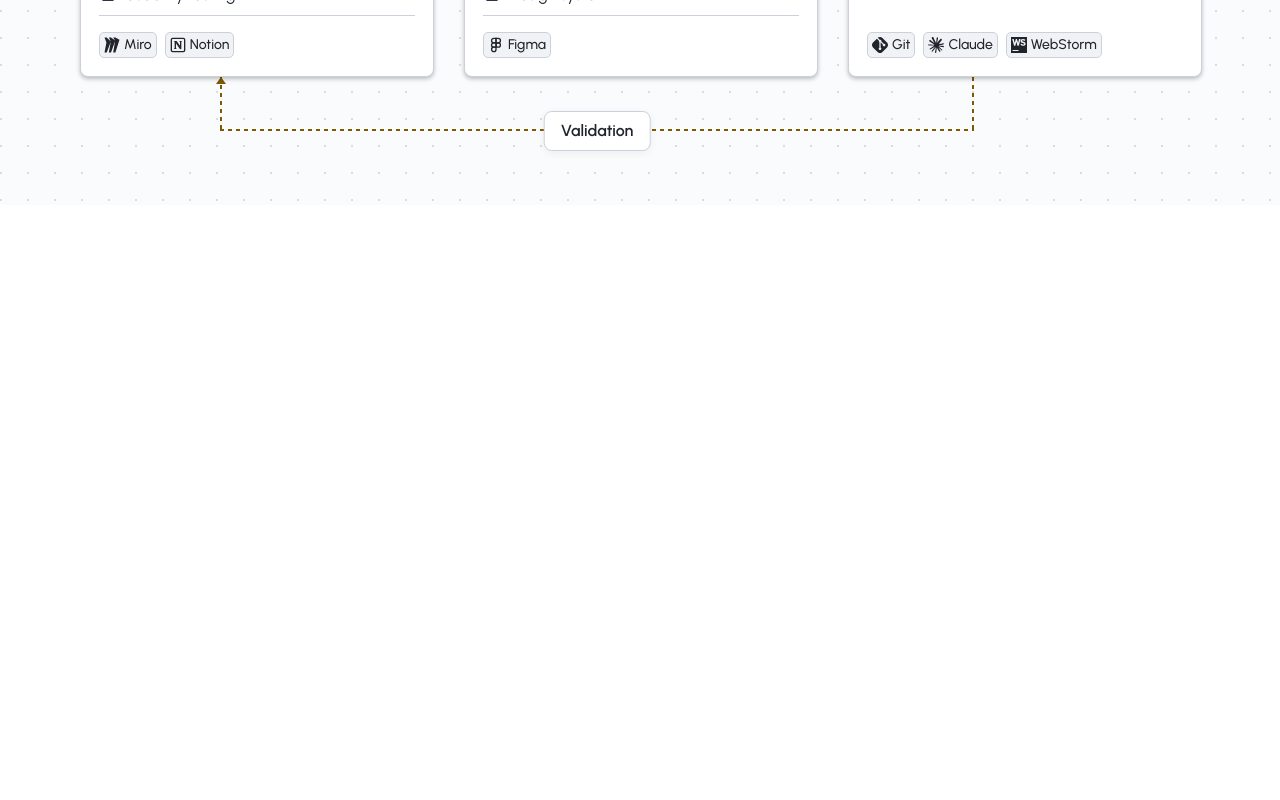
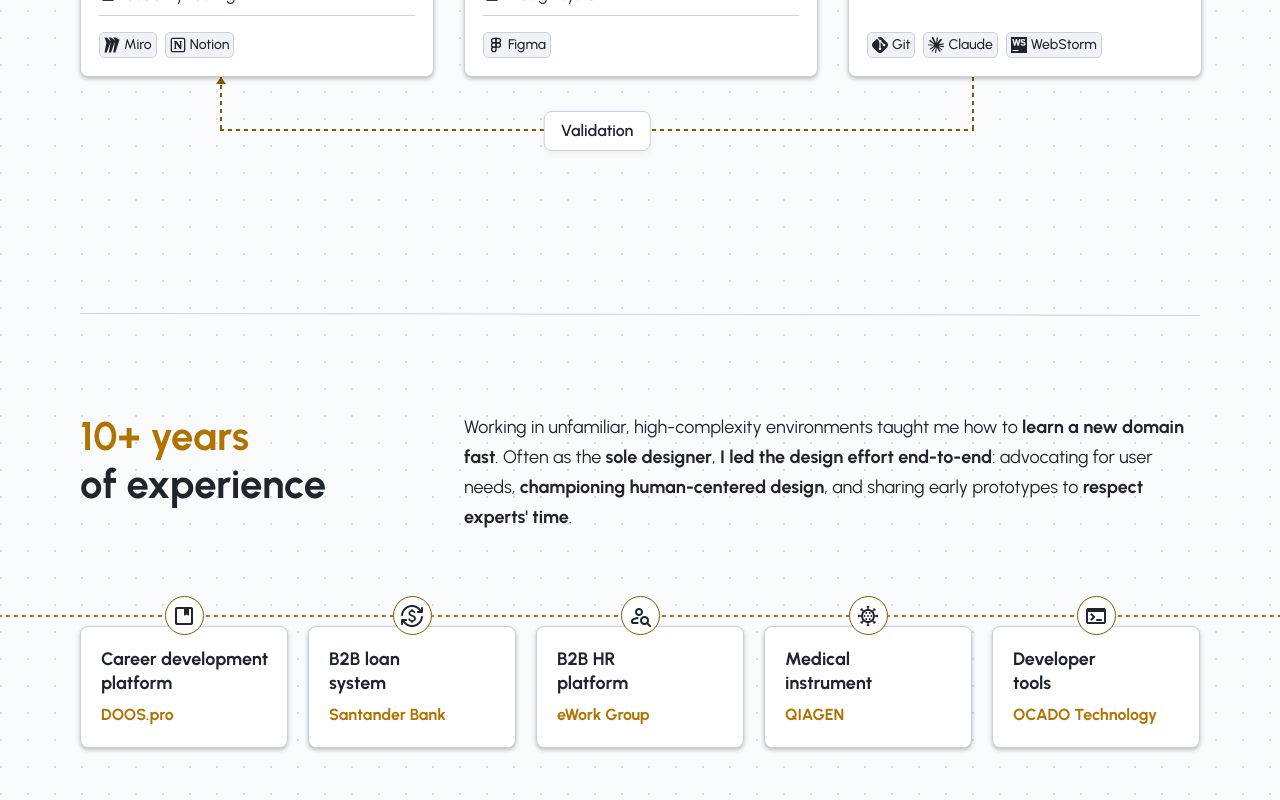
Before and after one commit to Detriz-dev/personal-website, a React (Vite) app in the folder frontend/: page / in a window 1280 px wide. Shown: the part 1421-2221 px from the top of the page. Before the commit the page ends 1626 px from the top, so only its background shows below. Built offline with nearby package versions, Linux system fonts and the light colour scheme.

Commit message:
Experiance sectin

```diff
--- /dev/null
+++ b/frontend/src/components/ExperienceSection/ExperienceSection.module.css
@@ -0,0 +1,17 @@
+/* Section is full width; content sits in the same 1120px column as the SectionHeader divider. */
+
+.experienceSection {
+    width: 100%;
+    overflow-x: clip; /* TimeLine's dashed line spans the viewport; never cause page scroll */
+}
+
+.inner {
+    max-width: 1120px;
+    margin: 0 auto;
+    padding: 44px 16px;
+}
+
+/* Spacing below the header: same 64px rhythm as SkillSection */
+.timeLine {
+    margin-top: 64px;
+}
--- /dev/null
+++ b/frontend/src/components/ExperienceSection/ExperienceSection.tsx
@@ -0,0 +1,43 @@
+import SectionHeader from "../SectionHeader/SectionHeader.tsx";
+import TimeLine from "../TimeLine/TimeLine.tsx";
+import type { TimeLineItem } from "../TimeLine/TimeLine.types.ts";
+import styles from "./ExperienceSection.module.css";
+import type { ExperienceSectionProps } from "./ExperienceSection.types.ts";
+
+// Copy from docs/site-copy.md — 10+ Years of Experience > Domain Highlights; icons and line breaks from Figma (66:46392)
+const DOMAINS: TimeLineItem[] = [
+    { icon: "developer_guide", title: <>Career development<br />platform</>, company: "DOOS.pro" },
+    { icon: "currency_exchange", title: <>B2B loan<br />system</>, company: "Santander Bank" },
+    { icon: "person_search", title: <>B2B HR<br />platform</>, company: "eWork Group" },
+    { icon: "coronavirus", title: <>Medical<br />instrument</>, company: "QIAGEN" },
+    { icon: "terminal", title: <>Developer<br />tools</>, company: "OCADO Technology" },
+];
+
+// Copy from docs/site-copy.md — 10+ Years of Experience; emphasis as in Figma (66:46398)
+const ExperienceSection = ({ theme = "light", className, ...sectionProps }: ExperienceSectionProps) => {
+    const classes = [styles.experienceSection, className].filter(Boolean).join(" ");
+
+    return (
+        <section {...sectionProps} className={classes}>
+            <div className={styles.inner}>
+                <SectionHeader
+                    theme={theme}
+                    accent="10+ years"
+                    title="of experience"
+                    description={
+                        <>
+                            Working in unfamiliar, high-complexity environments taught me how to{" "}
+                            <strong>learn a new domain fast</strong>. Often as the <strong>sole designer</strong>,{" "}
+                            <strong>I led the design effort end-to-end</strong>: advocating for user needs,{" "}
+                            <strong>championing human-centered design</strong>, and sharing early prototypes to{" "}
+                            <strong>respect experts' time</strong>.
+                        </>
+                    }
+                />
+                <TimeLine theme={theme} items={DOMAINS} className={styles.timeLine} />
+            </div>
+        </section>
+    );
+};
+
+export default ExperienceSection;
--- /dev/null
+++ b/frontend/src/components/ExperienceSection/ExperienceSection.types.ts
@@ -0,0 +1,11 @@
+import type { HTMLAttributes } from "react";
+
+export type ExperienceSectionTheme = "light" | "dark";
+
+/**
+ * Experience section, placed below the Skills section.
+ * Copy is fixed (docs/site-copy.md — 10+ Years of Experience); only theme is configurable.
+ */
+export type ExperienceSectionProps = Omit<HTMLAttributes<HTMLElement>, "children"> & {
+    theme?: ExperienceSectionTheme;
+};
--- /dev/null
+++ b/frontend/src/components/TimeLine/TimeLine.module.css
@@ -0,0 +1,148 @@
+/* Values from Figma (Personal Site / TimeLine, light 66:46392, dark 66:46391).
+   Five 208px cards with 20px gaps fill the 1120px column; the dashed line spans the full viewport width.
+   Icon circles (39px) sit centered on the line, overlapping the top of each card.
+   Narrower than the track: scrolls horizontally instead of reflowing the line.
+   Wide enough: the line runs edge to edge; the parent section clips it at the viewport edge. */
+
+.timeLine {
+    width: 100%;
+    overflow-x: auto;
+    overflow-y: hidden;
+    font-family: var(--font-family-primary);
+    letter-spacing: var(--font-letter-spacing-default);
+}
+
+.track {
+    position: relative;
+    width: 1120px;
+    margin: 0 auto;
+    padding: 0 0 8px; /* room for the card shadow */
+}
+
+@media (min-width: 1152px) {
+    .timeLine {
+        overflow: visible;
+    }
+}
+
+/* Dashed line across the full viewport width, centered on the 39px circles.
+   Same dash as SkillDiagram connectors (2px line, 8px dash + gap), marching left to right. */
+.line {
+    --dash: 8px;
+    --line: 2px;
+
+    position: absolute;
+    top: calc(39px / 2 - var(--line) / 2);
+    left: 50%;
+    display: block;
+    width: max(100vw, 100% + 160px);
+    height: var(--line);
+    transform: translateX(-50%);
+    background-image: linear-gradient(to right, var(--timeline-line) 50%, transparent 0);
+    background-size: var(--dash) var(--line);
+    background-repeat: repeat-x;
+    animation: march 0.6s linear infinite;
+}
+
+@keyframes march {
+    to {
+        background-position-x: var(--dash);
+    }
+}
+
+@media (prefers-reduced-motion: reduce) {
+    .line {
+        animation: none;
+    }
+}
+
+.list {
+    position: relative;
+    display: grid;
+    grid-template-columns: repeat(5, 208px);
+    gap: 20px;
+    margin: 0;
+    padding: 0;
+    list-style: none;
+}
+
+.item {
+    position: relative;
+    display: flex;
+    flex-direction: column;
+    align-items: center;
+}
+
+.marker {
+    position: relative;
+    z-index: 1;
+    display: flex;
+    align-items: center;
+    justify-content: center;
+    box-sizing: border-box;
+    width: 39px;
+    height: 39px;
+    border: 1px solid var(--timeline-marker-border);
+    border-radius: 50px;
+    background-color: var(--timeline-card-bg);
+    color: var(--timeline-text);
+}
+
+.icon {
+    font-size: 24px;
+    line-height: 24px;
+    font-variation-settings: "FILL" 0, "GRAD" 0;
+}
+
+/* Card top is 29.5px below the circle top (circle overlaps it by 9.5px) */
+.card {
+    display: flex;
+    flex-direction: column;
+    gap: 8px;
+    box-sizing: border-box;
+    flex: 1; /* equal-height cards when a company name wraps */
+    width: 100%;
+    margin-top: -9.5px;
+    padding: 20px;
+    border: 1px solid var(--timeline-card-border);
+    border-radius: 8px;
+    background-color: var(--timeline-card-bg);
+    box-shadow: 0 2px 4px 0 rgba(0, 0, 0, 0.25);
+}
+
+.title {
+    margin: 0;
+    color: var(--timeline-text);
+    font-size: var(--font-size-18);
+    font-weight: var(--font-weight-700);
+    line-height: var(--font-line-height-24);
+    white-space: nowrap; /* line breaks are explicit, as in Figma */
+}
+
+.company {
+    margin: 0;
+    color: var(--timeline-accent);
+    font-size: var(--font-size-16);
+    font-weight: var(--font-weight-700);
+    line-height: var(--font-line-height-24);
+}
+
+/* Themes */
+
+.light {
+    --timeline-text: var(--light-text-primary);
+    --timeline-card-bg: var(--light-surface-cards);
+    --timeline-card-border: var(--light-border-subtle);
+    --timeline-marker-border: var(--light-accent-text);
+    --timeline-accent: #b07300; /* Figma value; no matching token (same as SectionHeader) */
+    --timeline-line: #b07300; /* Figma line stroke */
+}
+
+.dark {
+    --timeline-text: var(--dark-text-primary);
+    --timeline-card-bg: var(--dark-surface-cards);
+    --timeline-card-border: var(--dark-border-subtle);
+    --timeline-marker-border: var(--light-accent-fill);
+    --timeline-accent: var(--light-accent-fill);
+    --timeline-line: var(--light-accent-fill);
+}
--- /dev/null
+++ b/frontend/src/components/TimeLine/TimeLine.tsx
@@ -0,0 +1,30 @@
+import styles from "./TimeLine.module.css";
+import type { TimeLineProps } from "./TimeLine.types.ts";
+
+const TimeLine = ({ theme = "light", items, className, ...divProps }: TimeLineProps) => {
+    const classes = [styles.timeLine, styles[theme], className].filter(Boolean).join(" ");
+
+    return (
+        <div {...divProps} className={classes}>
+            <div className={styles.track}>
+                <span className={styles.line} aria-hidden="true" />
+
+                <ol className={styles.list}>
+                    {items.map((item) => (
+                        <li key={item.company} className={styles.item}>
+                            <span className={styles.marker} aria-hidden="true">
+                                <span className={`material-symbols-rounded ${styles.icon}`}>{item.icon}</span>
+                            </span>
+                            <div className={styles.card}>
+                                <h3 className={styles.title}>{item.title}</h3>
+                                <p className={styles.company}>{item.company}</p>
+                            </div>
+                        </li>
+                    ))}
+                </ol>
+            </div>
+        </div>
+    );
+};
+
+export default TimeLine;
--- /dev/null
+++ b/frontend/src/components/TimeLine/TimeLine.types.ts
@@ -0,0 +1,23 @@
+import type { HTMLAttributes, ReactNode } from "react";
+
+export type TimeLineTheme = "light" | "dark";
+
+/** One stop on the timeline. */
+export interface TimeLineItem {
+    /** Material Symbols (Rounded) icon in the circle, e.g. "terminal". */
+    icon: string;
+    /** Domain, e.g. "Developer tools". Use <br /> to control line breaks as in Figma. */
+    title: ReactNode;
+    /** Company, shown in the accent color, e.g. "OCADO Technology". */
+    company: string;
+}
+
+/**
+ * Figma "TimeLine" (Personal Site, 66:46393 — light 66:46392 / dark 66:46391).
+ * Dashed accent line with an icon circle above each card (domain + company).
+ * Copy comes from docs/site-copy.md and is passed in by the section.
+ */
+export type TimeLineProps = Omit<HTMLAttributes<HTMLElement>, "children"> & {
+    theme?: TimeLineTheme;
+    items: TimeLineItem[];
+};
--- a/frontend/src/pages/LandingPage/LandingPage.module.css
+++ b/frontend/src/pages/LandingPage/LandingPage.module.css
@@ -31,3 +31,8 @@
 .hero {
     min-height: calc(100svh - 64px);
 }
+
+/* Extra space between Skills and Experience (on top of each section's 44px padding → 152px total) */
+.experience {
+    margin-top: 64px;
+}
--- a/frontend/src/pages/LandingPage/LandingPage.tsx
+++ b/frontend/src/pages/LandingPage/LandingPage.tsx
@@ -3,12 +3,13 @@ import style from "./LandingPage.module.css";
 import TopNav from "../../components/TopNav/TopNav.tsx";
 import HeroSection from "../../components/HeroSection/HeroSection.tsx";
 import SkillSection from "../../components/SkillSection/SkillSection.tsx";
+import ExperienceSection from "../../components/ExperienceSection/ExperienceSection.tsx";
 import type { TopNavLink, TopNavTheme } from "../../components/TopNav/TopNav.types.ts";
 
 // Labels from docs/site-copy.md; icons from Figma (TopNav, node 42:29568)
 const NAV_LINKS: TopNavLink[] = [
     { label: "Skills", icon: "home_repair_service", href: "#skills" },
-    { label: "Career path", icon: "directions", href: "#career-path" },
+    { label: "Experience", icon: "directions", href: "#experience" },
     { label: "Selected Work", icon: "folder_copy", href: "#selected-work" },
     { label: "About me", icon: "account_box", href: "#about-me" },
 ];
@@ -33,6 +34,8 @@ const LandingPage = () => {
         <HeroSection className={style.hero} theme={theme} processHref="#skills" />
 
         <SkillSection id="skills" theme={theme} />
+
+        <ExperienceSection id="experience" className={style.experience} theme={theme} />
     </div>)}
 
 export default LandingPage;
```
Also changed, not shown: 1 other file (tests, documents, lock files or other folders).
